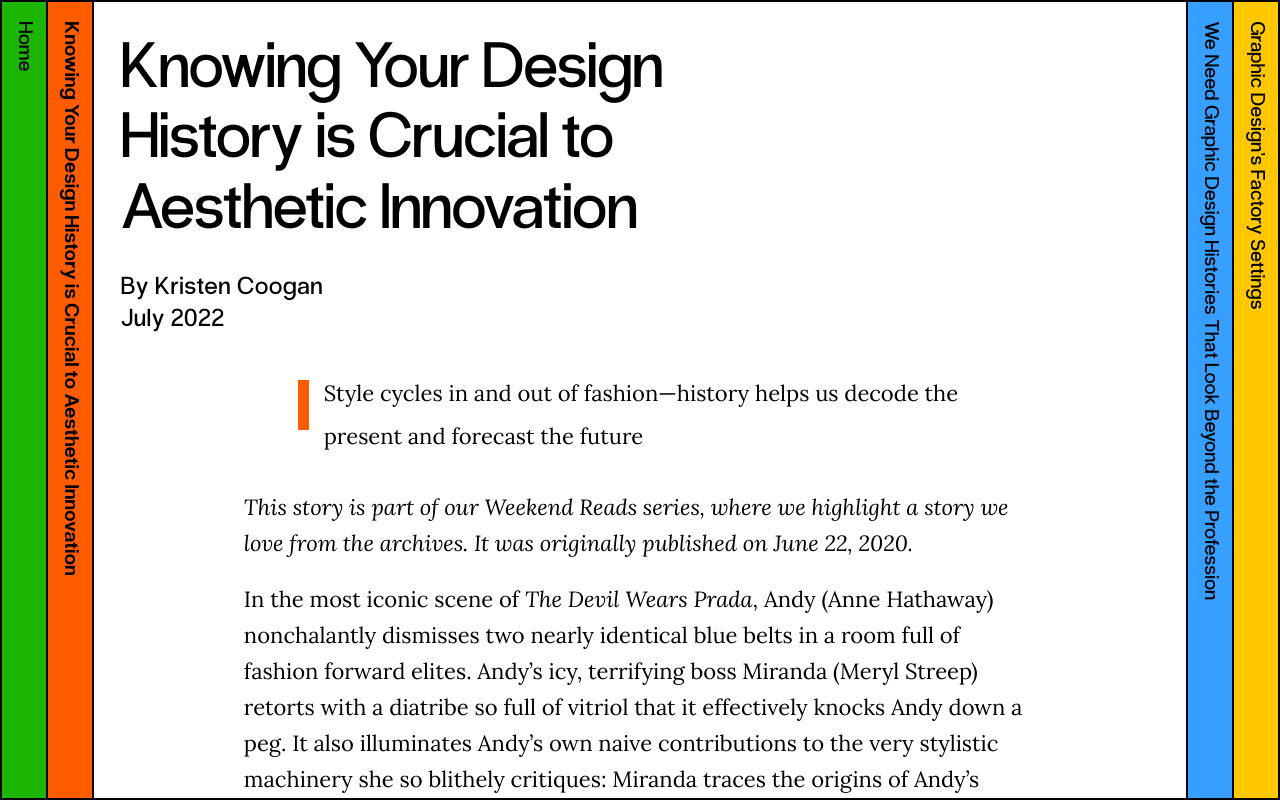
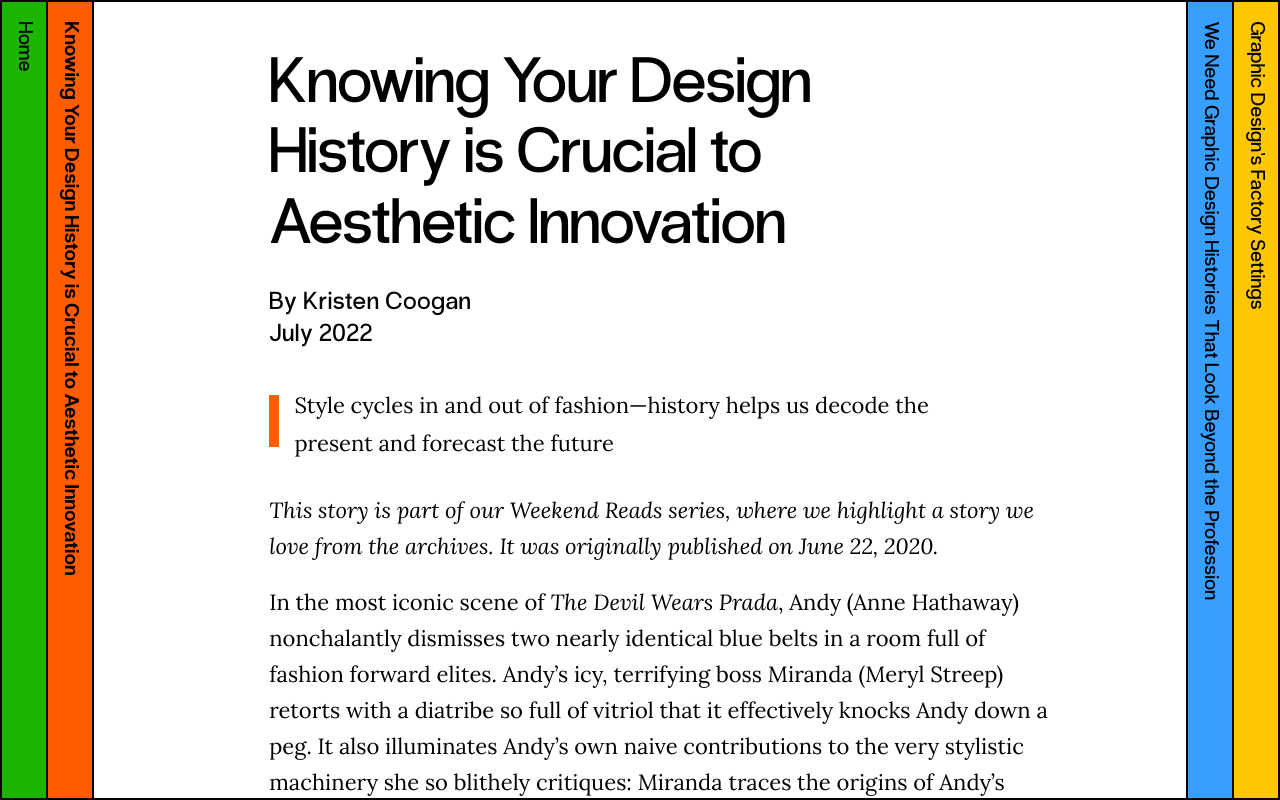
Before and after one commit to kerenmevorach/binding, a plain HTML site: page entry-1/index.html in a window 1280 px wide. Shown: the top 800 px of the page. Drawn offline with Linux system fonts and the light colour scheme.

Commit message:
made first article responsive

```diff
--- a/assets/common.css
+++ b/assets/common.css
@@ -197,6 +197,13 @@ em{
     color: blue;
 } */
 
+@media (min-width: 500px){
+ p{
+        margin-left: auto;
+        margin-right: auto;
+    }
+}
+
 @media (min-width: 700px) {
     .nav{
         margin-left: -20px;
@@ -211,13 +218,15 @@ em{
     }
 
     p{
-        margin-left: 20px;
+        margin-left: auto;
+        margin-right: auto;
     }
 
     .green-line{
         margin-left: 20px;
     }
 }
+
 
 @media (min-width: 900px) {
 
--- a/entry-1/script.js
+++ b/entry-1/script.js
@@ -4,8 +4,8 @@ let navText = document.querySelector('.nav-text')
 let body = document.querySelector('body')
 
 function smallMobileNav(){
-  mobileTitle.style.fontSize = "calc(var(--base)/1.3)";
-  mobileTitle.style.lineHeight = "calc(var(--leading)/1.9)";
+  mobileTitle.style.fontSize = "calc(16px/1.3)";
+  mobileTitle.style.lineHeight = "calc(25px/1.9)";
   mobileTitle.style.fontWeight = "200";
   mobileTitle.style.marginTop = "4px";
   firstEntry.style.height = "var(--nav-height)";
--- a/entry-1/style.css
+++ b/entry-1/style.css
@@ -1,11 +1,5 @@
 :root{
     --selected-nav-height: 150px;
-}
-
-@media (min-width: 900px) {
-   :root{
-    --heading: 5vw;
-}
 }
 
 @media (min-width: 500px) {
@@ -13,6 +7,14 @@
     --selected-nav-height: 110px;
  }
  }
+
+
+@media (min-width: 900px) {
+   :root{
+    --heading: 5vw;
+    --heading-leading: 5.5vw;
+}
+}
 
 .entry1{
     background-color: #FF5C00;
@@ -77,14 +79,14 @@ blockquote{
 
 @media (min-width: 446px) {
 
-    .nav-text{
+    .selected-page{
         max-width: 20ch;
 }
 }
 
 @media (min-width: 489px) {
     .block-line{
-        height: 50px;
+        height: 47px;
     }
 }
 
@@ -93,7 +95,7 @@ blockquote{
         max-width: 40ch;
     }
 
-    .nav-text{
+    .selected-page{
         max-width: 30ch;
     }
 
@@ -116,8 +118,58 @@ blockquote{
     }
 }
 
+@media (min-width: 700px) {
+    h1{
+        margin-left: 0px;
+    }
+
+    h2{
+        width: 620px;
+        margin-top: 162px;
+    }
+
+    blockquote{
+        font-size: calc(var(--base)*1.1);
+        line-height: calc(var(--base)*1.7);
+        max-width: 45ch;
+        margin-left: auto;
+        margin-right: auto;
+    }
+
+    .block-line{
+        height: 53px;
+    }
+}
+
 
 @media (min-width: 900px) {
+    h1{
+        display: block;
+        font-size: var(--heading);
+        line-height: var(--heading-leading);
+        margin-left: 17%;
+        max-width: 20ch;
+        margin-top: 20px;
+    }
+
+    h2{
+        margin-left: 17%;
+        margin-top: 40px;
+    }
+
+    p{
+        width: 75%;
+        margin-left: 17%;
+    }
+
+    blockquote{
+        margin-left: 17%;
+    }
+
+    .block-line{
+        height: 47px;
+    }
+
     .nav{
         width: calc(var(--nav-height) * 1.2);
         height: 100%;
@@ -144,52 +196,62 @@ blockquote{
     .entry1{
         left: calc(var(--nav-height) + 6px);
     }
+
+    .last-paragraph-margin{
+        margin-bottom: 50px;
+    }
 }
 
 
 @media (min-width: 1100px) {
     h1{
-        display: block;
-        font-size: var(--heading);
-        line-height: 5.5vw;
         max-width: 20ch;
-        margin-left: 8%;
+        margin-left: 18%;
+        margin-right: 18%;
     }
 
     h2{
         font-size: calc(var(--heading)/2.6);
         line-height: calc(5.5vw / 2.2);
-        margin-left: 8%;
+        margin-left: 18%;
+        margin-right: 18%;
         margin-top: 30px;
+    }
+
+    p{
+        margin-left: 18%;
     }
 
     blockquote{
         font-size: var(--base);
         max-width: 50ch;
-        margin-left: auto;
-        margin-right: auto;
+        margin-left: 18%;
+        margin-right: 18%;
+    }
+
+    .block-line{
+        height:52px;
     }
 }
 
+@media (min-width: 1200px) {
+    h1{
+        margin-left: 20%;
+        margin-right: 20%;
+    }
 
-/* h1{
-    display: block;
-    font-size: var(--heading);
-    line-height: 5.5vw;
-    max-width: 20ch;
-    margin-left: 8%;
+    h2{
+        margin-left: 20%;
+        margin-right: 20%;
+    }
+
+    p{
+        margin-left: 20%;
+        margin-right: 20%;
+    }
+
+    blockquote{
+        margin-left: 20%;
+        margin-right: 20%;
+    }
 }
-
-h2{
-    font-size: calc(var(--heading)/2.6);
-    line-height: calc(5.5vw / 2.2);
-    margin-left: 8%;
-    margin-top: 30px;
-}
-
-blockquote{
-    font-size: var(--base);
-    max-width: 50ch;
-    margin-left: auto;
-    margin-right: auto;
-} */
```
